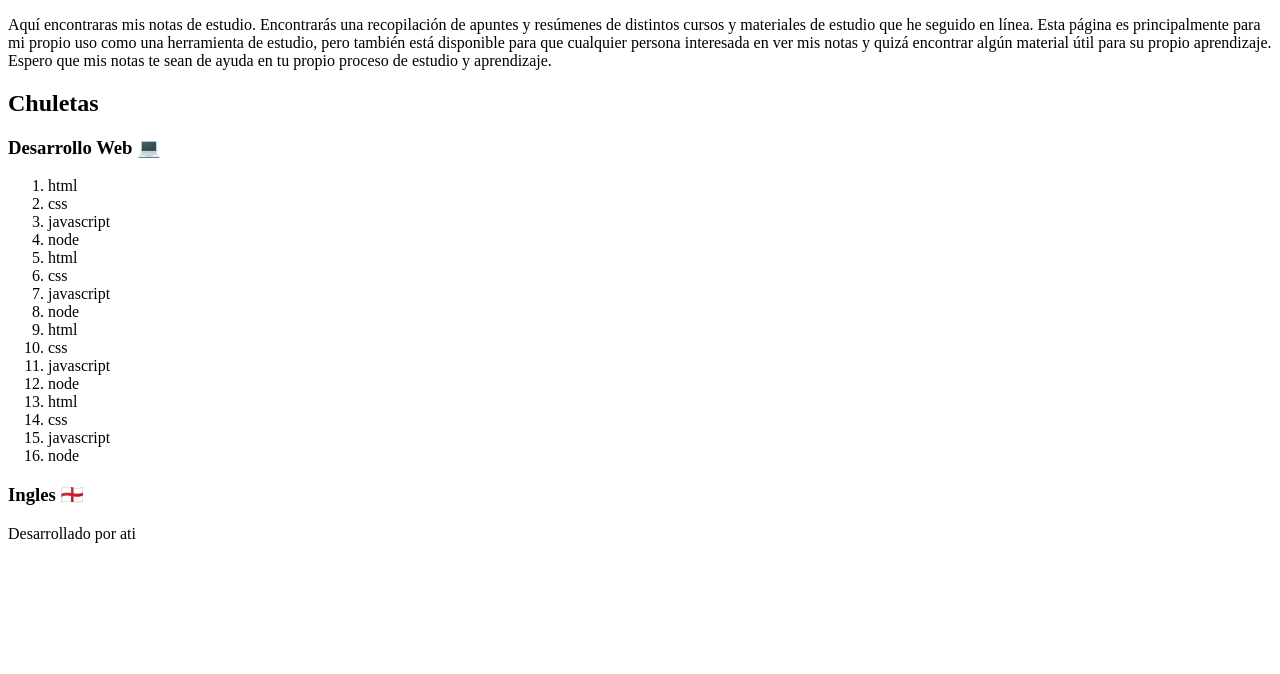
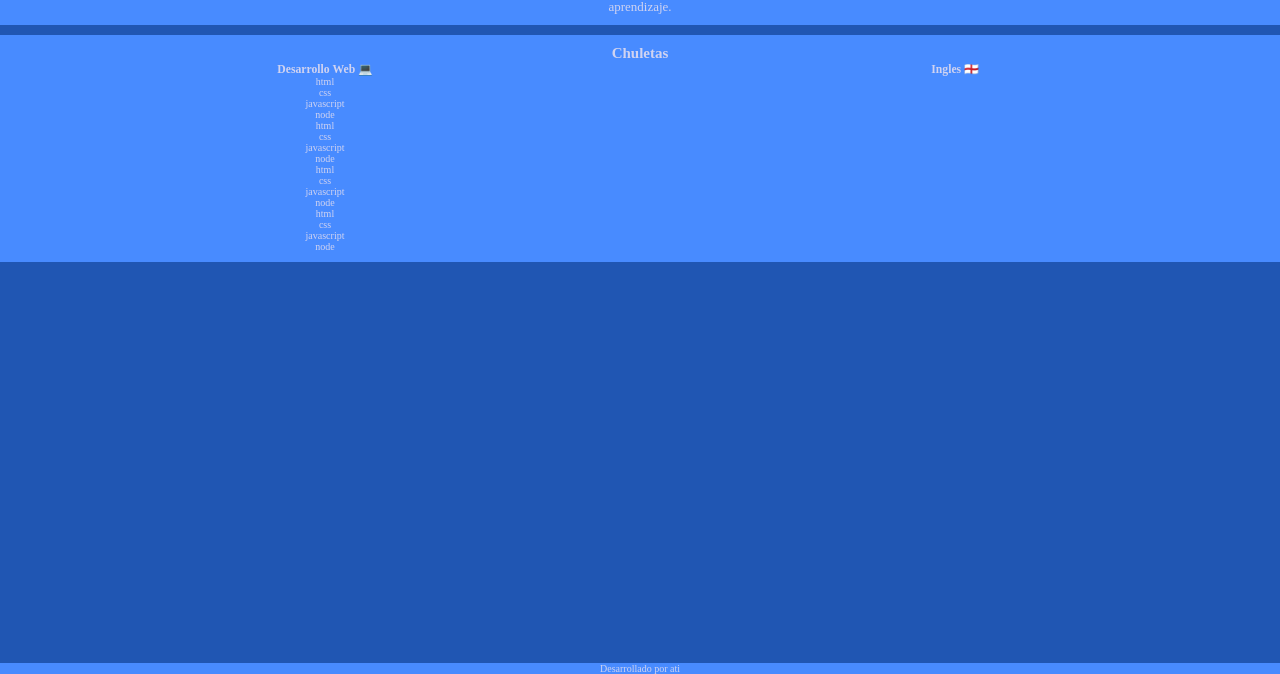
Before and after one commit to alchemyyt/Chuletas-de-ati, a plain HTML site: page public/index.html in a window 1280 px wide. Shown: the part 126-800 px from the top of the page. Drawn offline with Linux system fonts and the light colour scheme.

Commit message:
fix media

```diff
--- a/public/index.html
+++ b/public/index.html
@@ -5,7 +5,7 @@
   <meta http-equiv="X-UA-Compatible" content="IE=edge">
   <meta name="viewport" content="width=device-width, initial-scale=1.0">
   <title>Chuletas-de-ati</title>
-  <link rel="stylesheet" href="../src/styles/global.css" media="(max-width:930px)">
+  <link rel="stylesheet" href="../src/styles/global.css" >
   <link rel="preconnect" href="https://fonts.googleapis.com">
   <link rel="preconnect" href="https://fonts.gstatic.com" crossorigin>
   <link href="https://fonts.googleapis.com/css2?family=Quicksand:wght@300;400;600&display=swap" rel="stylesheet">
```
